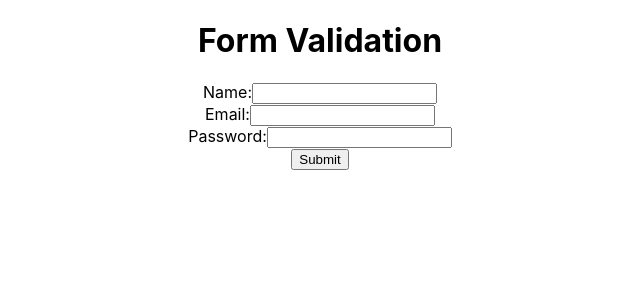
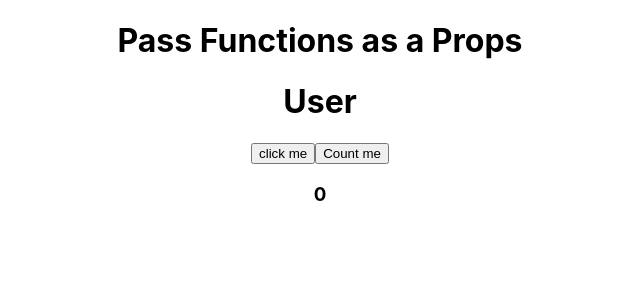
Before and after one commit to TaimoorAli77/code4Education, a React (Create React App) app: page / in a window 1280 px wide. Shown: the top 300 px of the page, without its empty margins (320-960 px from the left). Built offline with nearby package versions, Linux system fonts and the light colour scheme.

Commit message:
Pass Functions as Props

```diff
--- a/src/App.js
+++ b/src/App.js
@@ -1,13 +1,23 @@
-import React from 'react'
+import React, { useState } from 'react'
 import './App.css'
-import FormValidation from './FormValidation'
+import Users from './Users'
 const App = () => {
+
+  const [count, setCount] = useState(0)
+
+  const countHandler = () => {
+    setCount(count + 1);
+    console.log(count)
+  }
+  const handleButtonClick = () => {
+    console.log("Btn clicked !")
+  }
 
   return (
     <>
       <div className='checkmate'>
-        <h1>Form Validation</h1>
-        <FormValidation />
+        <h1>Pass Functions as a Props</h1>
+        <Users click={handleButtonClick} count={countHandler} counter={count}></Users>
       </div>
     </>
   )
--- /dev/null
+++ b/src/Users.js
@@ -0,0 +1,15 @@
+import React from 'react';
+
+const Users = (props) => {
+  // console.log(props)
+  return (
+    <>
+      <h1>User</h1>
+      <button onClick={props.click}>click me</button>
+      <button onClick={props.count}>Count me</button>
+      <h3>{props.counter}</h3>
+    </>
+  );
+}
+
+export default Users;
```
Also changed, not shown: src/UserCard.js (deleted, +0 -21 lines).
